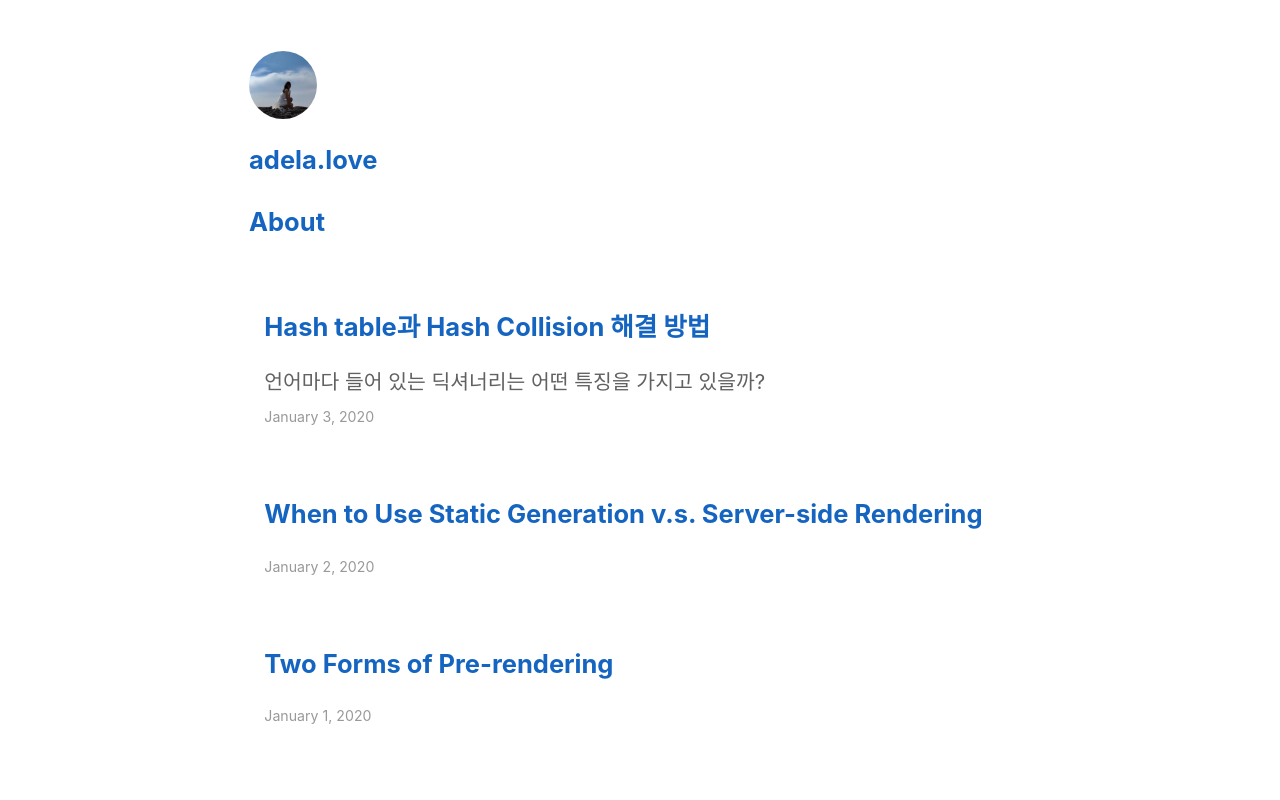
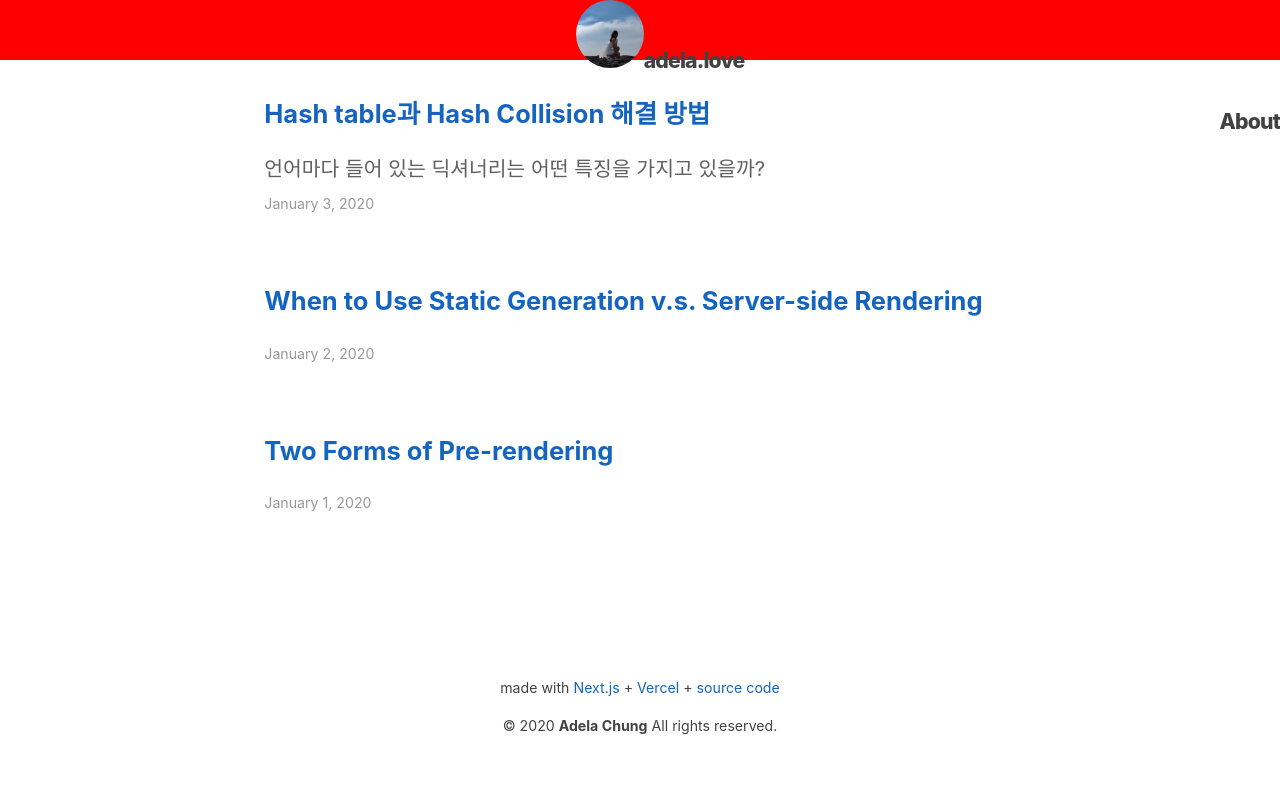
Before and after one commit to love-adela/adela.love, a Next.js app: page / in a window 1280 px wide. Shown: the top 800 px of the page. Built offline with nearby package versions, Linux system fonts and the light colour scheme; a web font is replaced by a local one.

Commit message:
홈화면 navbar container로부터 분리시킴

```diff
--- a/components/layout.js
+++ b/components/layout.js
@@ -2,13 +2,14 @@ import Head from 'next/head'
 import styles from './layout.module.css'
 import utilStyles from '../styles/utils.module.css'
 import Link from 'next/link'
+import NavBar from './navbar'
 
 const name = 'adela.love'
 export const siteTitle = 'adela.love'
 
 export default function Layout({ children, home }) {
   return (
-    <div className={styles.container}>
+    <div className={styles.wrapper}>
       <Head>
         {/* <link rel="icon" href="/favicon.ico" /> */}
         <meta
@@ -24,24 +25,12 @@ export default function Layout({ children, home }) {
         <meta name="og:title" content={siteTitle} />
         <meta name="twitter:card" content="summary_large_image" />
       </Head>
-      <header className={styles.header}>
       {home ? (
         <>
-            <nav className={utilStyles.headerNavbar}>
-              <div className={utilStyles.headerLogo}>
-                <a>
-                  <img src="/images/profile.jpg" className={`${utilStyles.borderCircle} ${styles.headerHomeImage}`} alt={name}/>
-                  <h1 className={utilStyles.headerHomeName}>{name}</h1>
-                </a>
-              </div>
-              <Link href="/about">
-                <div className={utilStyles.headerHomeAbout}>
-                  <a><h2>About</h2></a>
-                </div>
-              </Link>
-            </nav>
+          <NavBar />
         </>
       ) : (
+      <header className={styles.header}>
       <>
         <Link href="/">
           <a>
@@ -53,9 +42,9 @@ export default function Layout({ children, home }) {
           </a>
         </Link>
       </>
+      </header>
       )}
-      </header>
-      <main>{children}</main>
+      <main className={styles.container}>{children}</main>
       {!home && (
         <div className={styles.backToHome}>
           <Link href="/">
```
Lines whose indentation alone changed are shown as unchanged.
